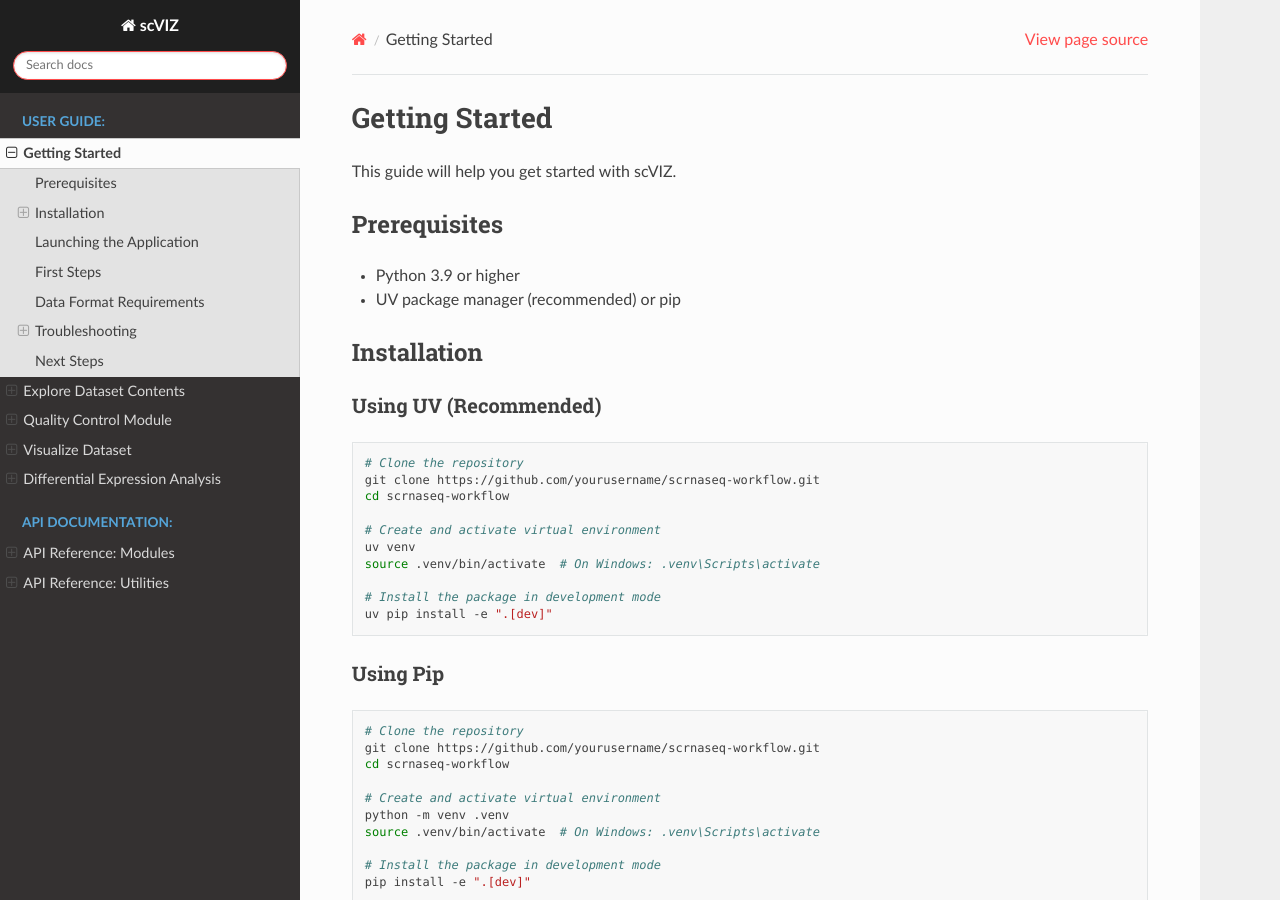
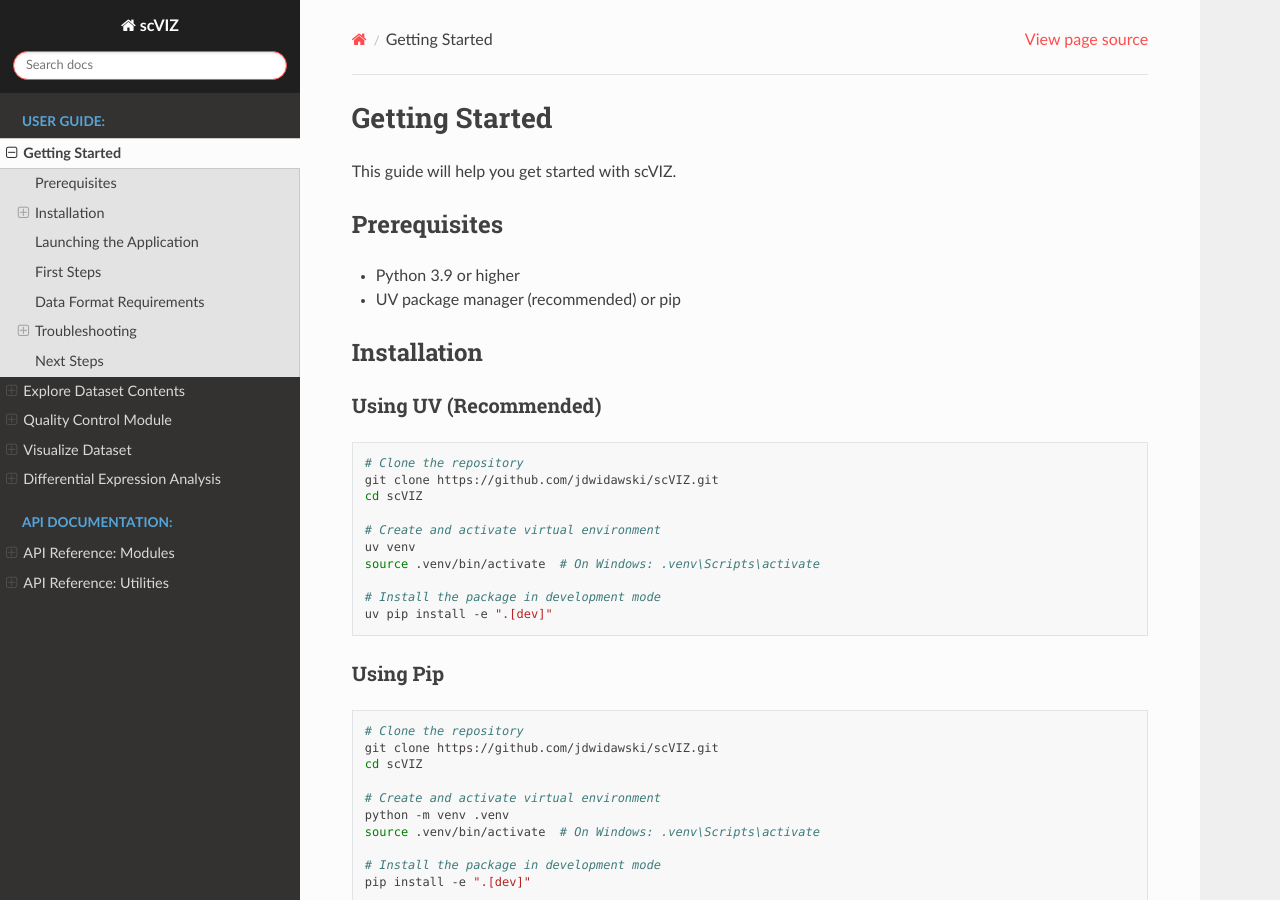
Before and after one commit to jdwidawski/scVIZ, a Sphinx documentation site: the page built from docs/source/user_guide/getting_started.rst, in a window 1280 px wide and 900 px high. Built offline with Sphinx 7.4.7 and the Read the Docs theme 3.1.0, drawn with Linux system fonts in a browser that asks for light colours.

Commit message:
docs: update GitHub repository URLs to jdwidawski/scVIZ
- Change repository URL from jakub-widawski/scviz to jdwidawski/scVIZ
- Update GitHub username from @jakub-widawski to @jdwidawski
- Update GitHub Pages URL to jdwidawski.github.io/scVIZ
- Fix placeholder URLs in documentation files
- Rebuild documentation with corrected links

```diff
--- a/docs/source/conf.py
+++ b/docs/source/conf.py
@@ -47,7 +47,7 @@ html_theme = 'sphinx_rtd_theme'
 html_static_path = ['_static']
 
 # GitHub Pages configuration
-html_baseurl = 'https://jakub-widawski.github.io/scviz/'
+html_baseurl = 'https://jdwidawski.github.io/scVIZ/'
 
 # Theme options for ReadTheDocs theme
 html_theme_options = {
--- a/docs/source/index.rst
+++ b/docs/source/index.rst
@@ -33,8 +33,8 @@ Installation
 .. code-block:: bash
 
    # Clone the repository
-   git clone https://github.com/yourusername/scrnaseq-workflow.git
-   cd scrnaseq-workflow
+   git clone https://github.com/jdwidawski/scVIZ.git
+   cd scVIZ
 
    # Create virtual environment
    uv venv
--- a/docs/source/user_guide/getting_started.rst
+++ b/docs/source/user_guide/getting_started.rst
@@ -18,8 +18,8 @@ Using UV (Recommended)
 .. code-block:: bash
 
    # Clone the repository
-   git clone https://github.com/yourusername/scrnaseq-workflow.git
-   cd scrnaseq-workflow
+   git clone https://github.com/jdwidawski/scVIZ.git
+   cd scVIZ
 
    # Create and activate virtual environment
    uv venv
@@ -34,8 +34,8 @@ Using Pip
 .. code-block:: bash
 
    # Clone the repository
-   git clone https://github.com/yourusername/scrnaseq-workflow.git
-   cd scrnaseq-workflow
+   git clone https://github.com/jdwidawski/scVIZ.git
+   cd scVIZ
 
    # Create and activate virtual environment
    python -m venv .venv
```
Also changed, not shown: README.md (+6 -6 lines), docs/README.md.
